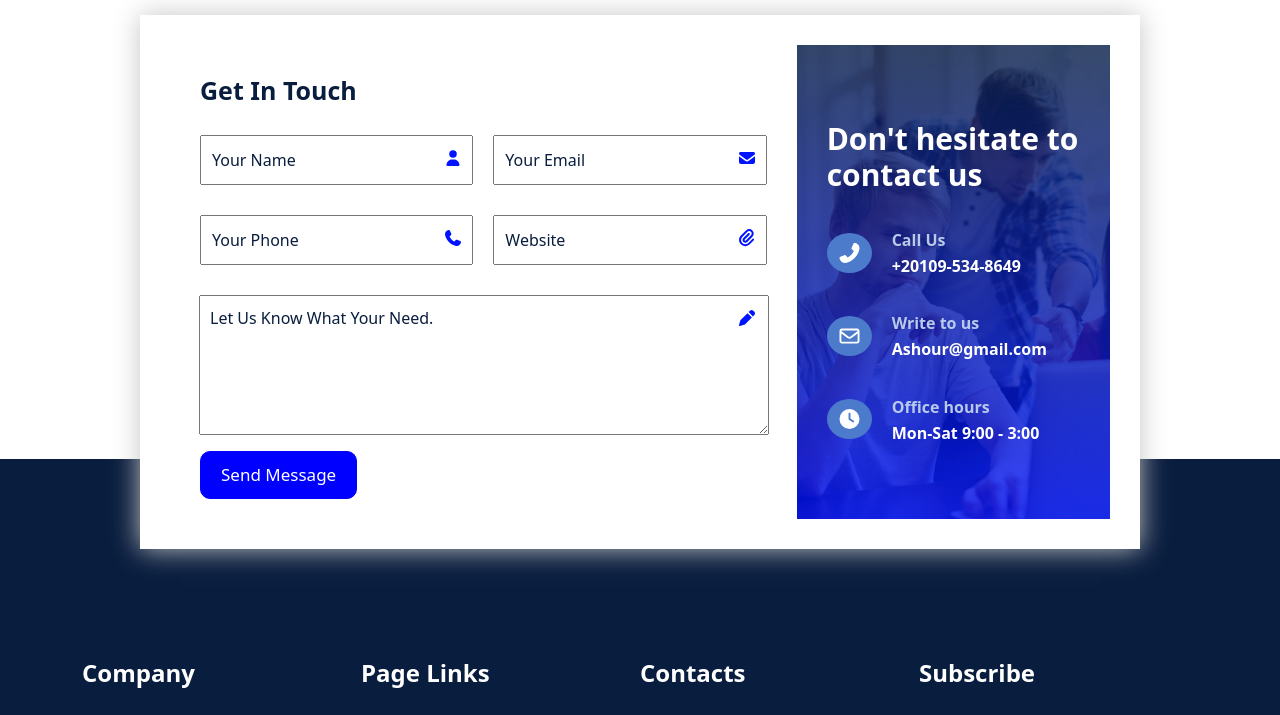
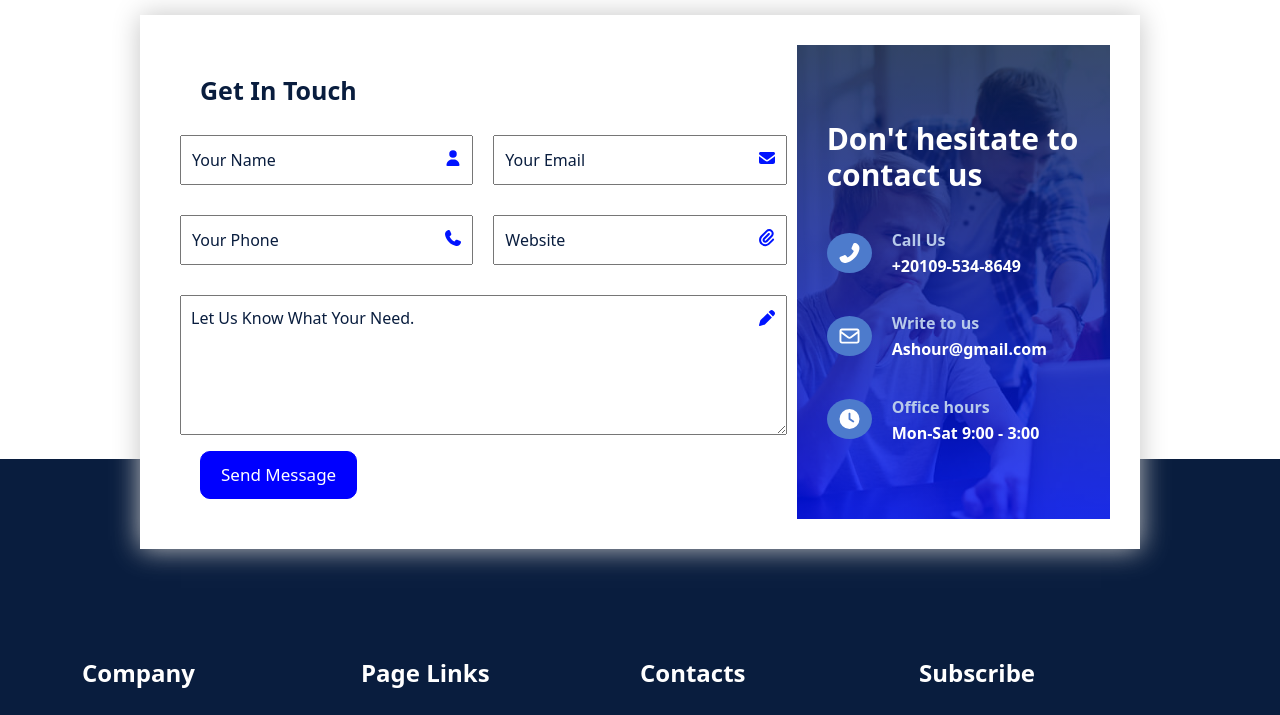
Before and after one commit to Ashourr/Restly, a plain HTML site: page index.html in a window 1280 px wide. Shown: the part 6440-7155 px from the top of the page. Drawn offline with Linux system fonts and the light colour scheme.

Commit message:
Add files via upload

```diff
--- a/css/style.css
+++ b/css/style.css
@@ -6,7 +6,7 @@ a {
   text-decoration: none;
 }
 body {
-	overflow-x: hidden;
+	/* overflow-x: hidden; */
 	scroll-behavior: smooth;
 	position: relative;
 }
@@ -760,7 +760,7 @@ display: flex;
 	color: #091d3e;
 }
 .sec-contact form .input {
-	margin: 30px 20px;
+	margin: 30px auto;
 	gap: 20px;
 	display: flex;
 }
@@ -789,10 +789,9 @@ display: flex;
 	position: relative;
 }
 .sec-contact form textarea {
-	width: 94%;
+	width: 100%;
 	height: 140px;
 	padding: 10px;
-	margin: 0 0px 0 19px;
 }
 .sec-contact form  textarea::placeholder{
 	color: #091d3e;
@@ -800,7 +799,7 @@ display: flex;
 .sec-contact form .input-text svg {
 	position: absolute;
 	top: 15px;
-	right: 30px;
+	right: 10px;
 	color: #0013ff;
 }
 .sec-contact form button {
```
